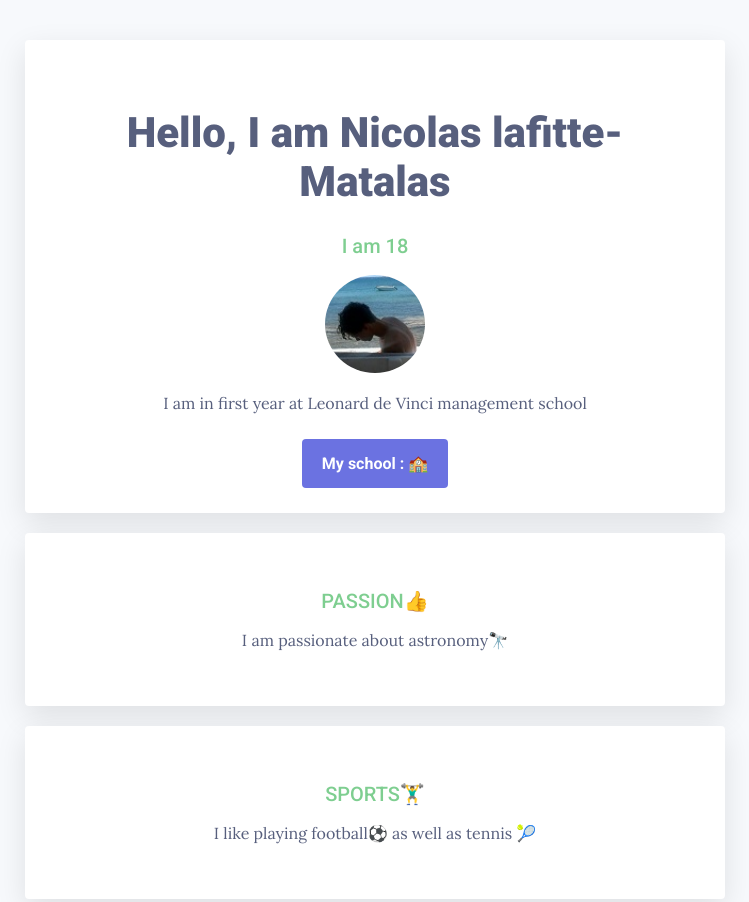
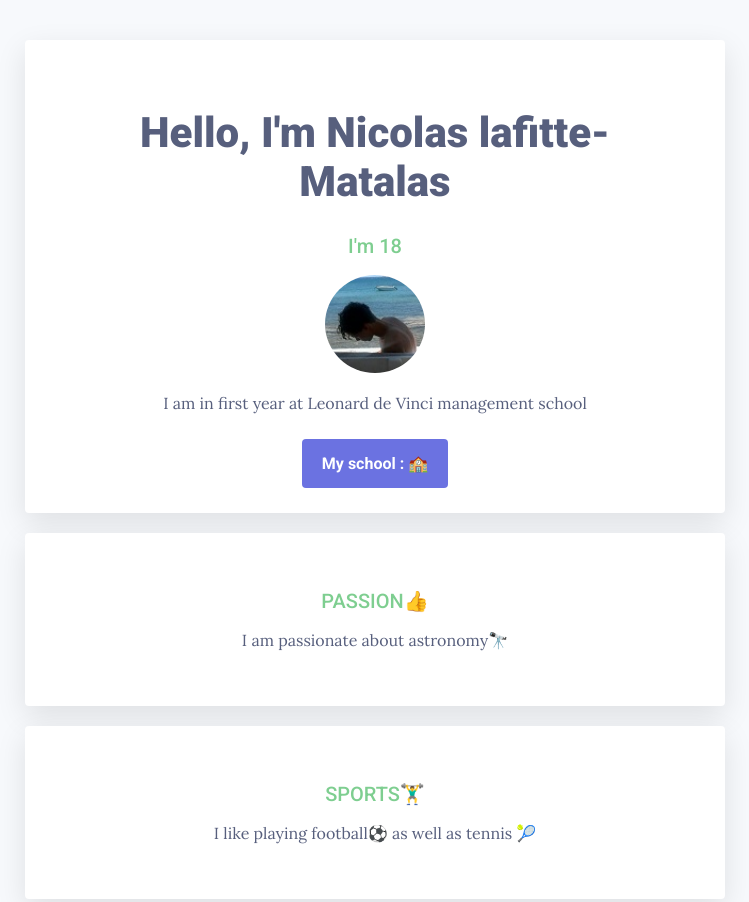
Before and after one commit to Nicolascode/mon-profile, a plain HTML site: page index.html in a window 1280 px wide. Shown: the top 902 px of the page, without its empty margins (265-1014 px from the left). Drawn offline with Linux system fonts and the light colour scheme.

Commit message:
Update index.html

```diff
--- a/index.html
+++ b/index.html
@@ -14,8 +14,8 @@
 
 
 	<div class="card-white" id="introduction">
-		<h1>Hello, I am Nicolas lafitte-Matalas</h1>
-		<h2>I am 18 </h2>
+		<h1>Hello, I'm Nicolas lafitte-Matalas</h1>
+		<h2>I'm 18 </h2>
 		<img src="Photos/photofb2.jpg" class="img-circle" width="100px" alt="Nicolas Lafitte-Matalas">
 		<p>I am in first year at Leonard de Vinci management school</p>
 		<a href="https://www.emlv.fr/" target="_blank" class="btn-blue">My school : 🏫</a>
```
